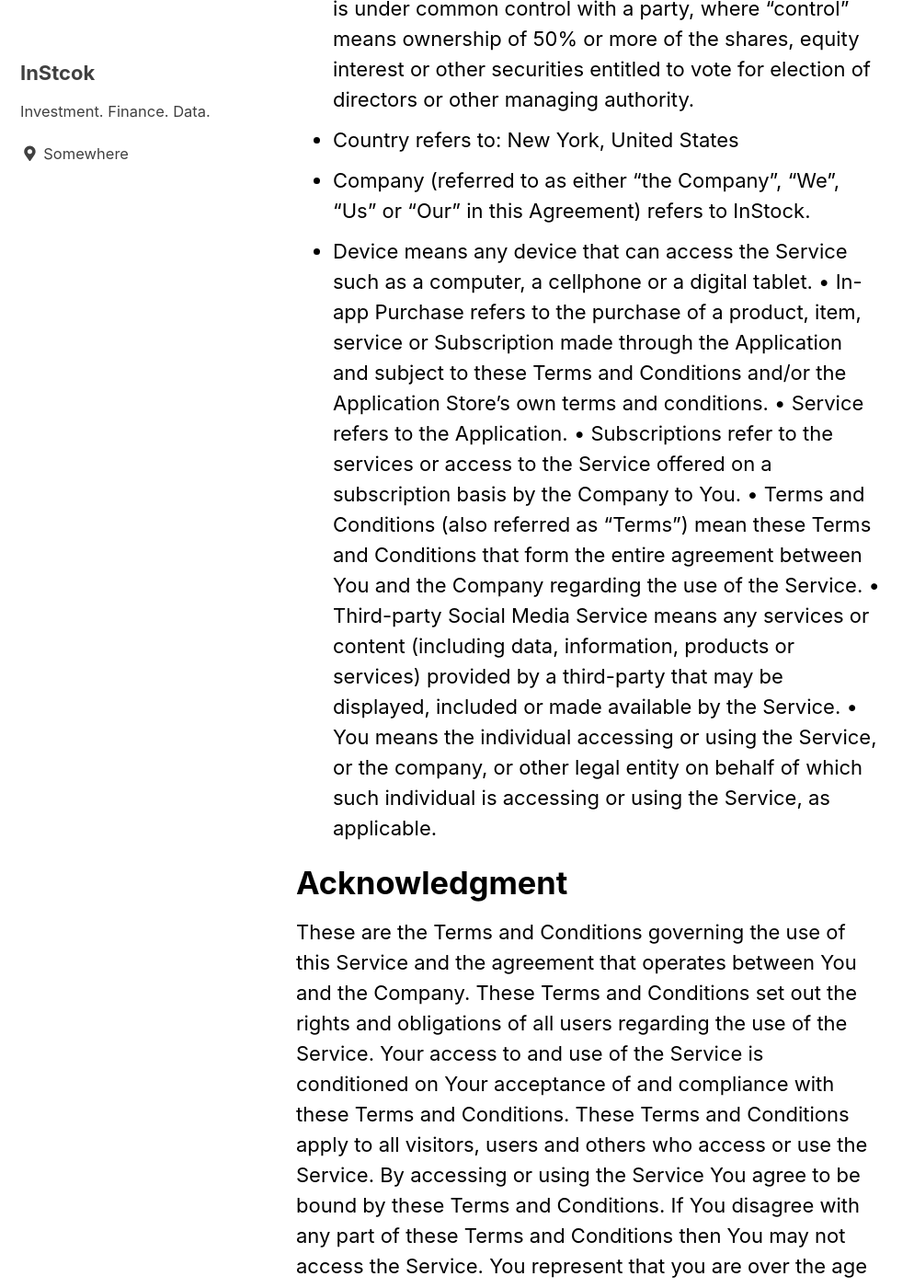
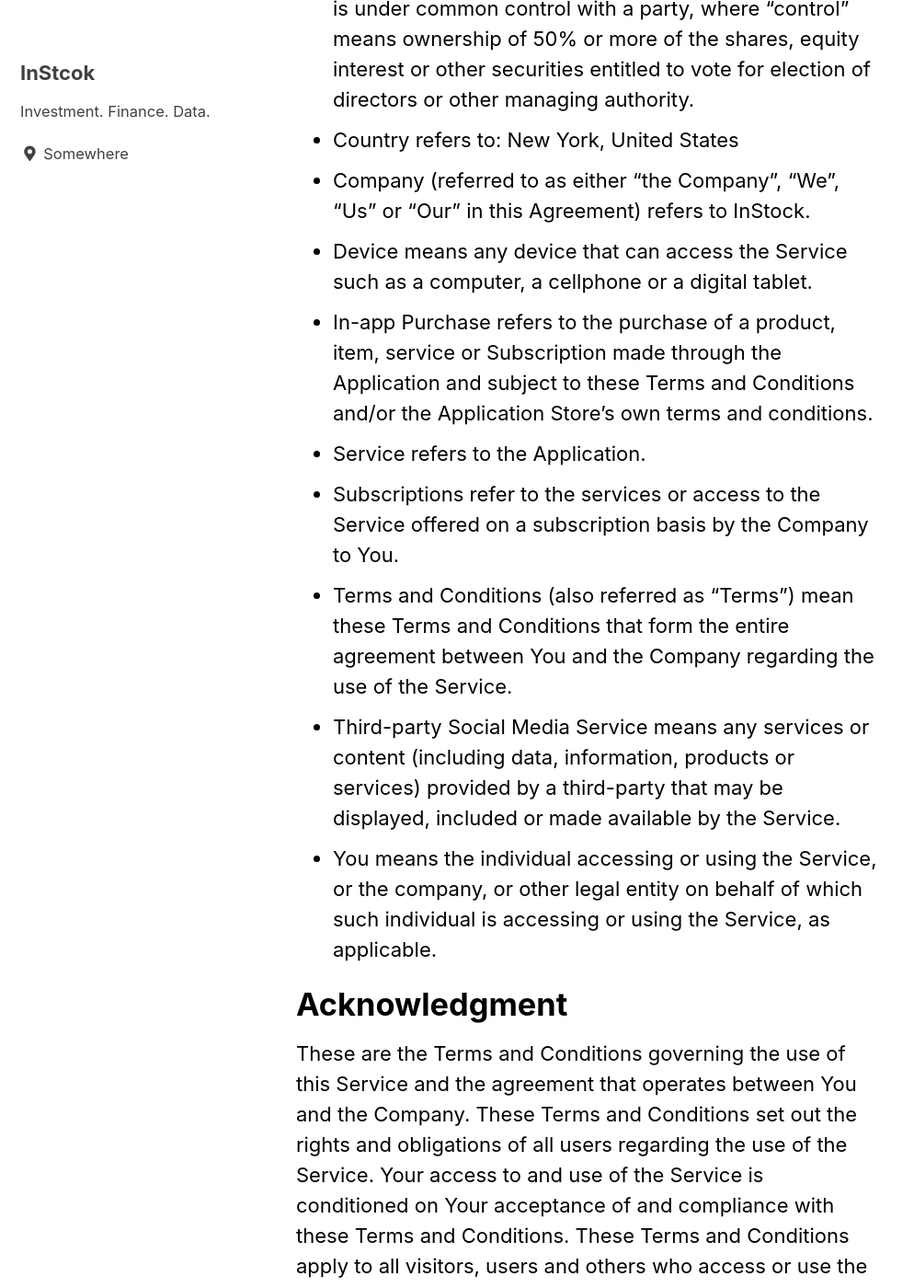
Before and after one commit to inStockStory/instockstory.github.io, a Jekyll site: the page built from _posts/2021-06-30-termsofservice.md, in a window 1280 px wide and 1400 px high, scrolled down 1221 px. Shown: the whole window at 92% size, without its empty margins (0-994 px from the left). Built offline with Jekyll 4.4.1, drawn with Linux system fonts in a browser that asks for light colours; cached includes are drawn as plain includes; some of the changed text lies outside the part shown.

```diff
--- a/_posts/2021-06-30-termsofservice.md
+++ b/_posts/2021-06-30-termsofservice.md
@@ -18,12 +18,12 @@ For the purposes of these Terms and Conditions:
 +    Country refers to: New York, United States
 +    Company (referred to as either "the Company", "We", "Us" or "Our" in this Agreement) refers to InStock.
 +    Device means any device that can access the Service such as a computer, a cellphone or a digital tablet.
-•    In-app Purchase refers to the purchase of a product, item, service or Subscription made through the Application and subject to these Terms and Conditions and/or the Application Store's own terms and conditions.
-•    Service refers to the Application.
-•    Subscriptions refer to the services or access to the Service offered on a subscription basis by the Company to You.
-•    Terms and Conditions (also referred as "Terms") mean these Terms and Conditions that form the entire agreement between You and the Company regarding the use of the Service.
-•    Third-party Social Media Service means any services or content (including data, information, products or services) provided by a third-party that may be displayed, included or made available by the Service.
-•    You means the individual accessing or using the Service, or the company, or other legal entity on behalf of which such individual is accessing or using the Service, as applicable.
++    In-app Purchase refers to the purchase of a product, item, service or Subscription made through the Application and subject to these Terms and Conditions and/or the Application Store's own terms and conditions.
++    Service refers to the Application.
++    Subscriptions refer to the services or access to the Service offered on a subscription basis by the Company to You.
++    Terms and Conditions (also referred as "Terms") mean these Terms and Conditions that form the entire agreement between You and the Company regarding the use of the Service.
++    Third-party Social Media Service means any services or content (including data, information, products or services) provided by a third-party that may be displayed, included or made available by the Service.
++    You means the individual accessing or using the Service, or the company, or other legal entity on behalf of which such individual is accessing or using the Service, as applicable.
 
 # Acknowledgment
 These are the Terms and Conditions governing the use of this Service and the agreement that operates between You and the Company. These Terms and Conditions set out the rights and obligations of all users regarding the use of the Service.
```
Also changed, not shown: _posts/2021-06-30-privacypolicy.md (+1 -1 lines), _posts/2021-07-06-disclaimer.md (added, +54 -0 lines), 1 other file.
